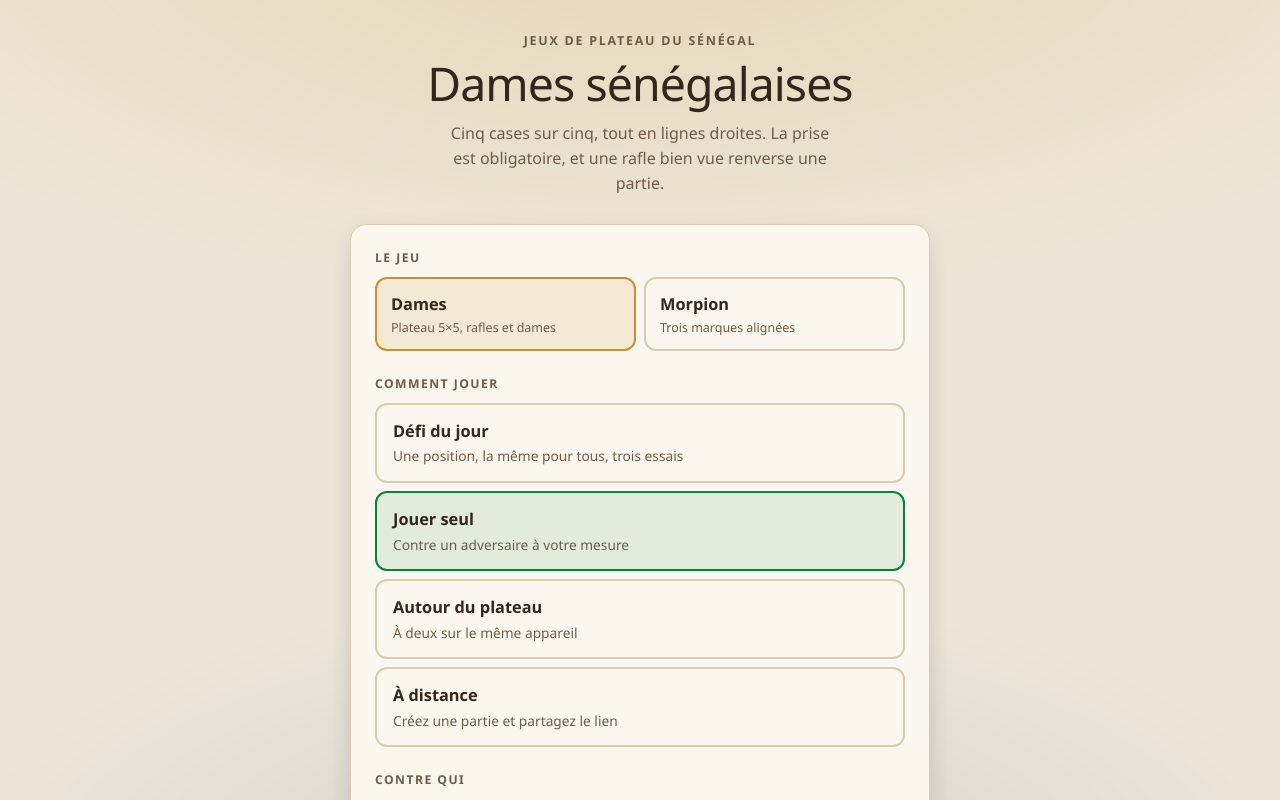
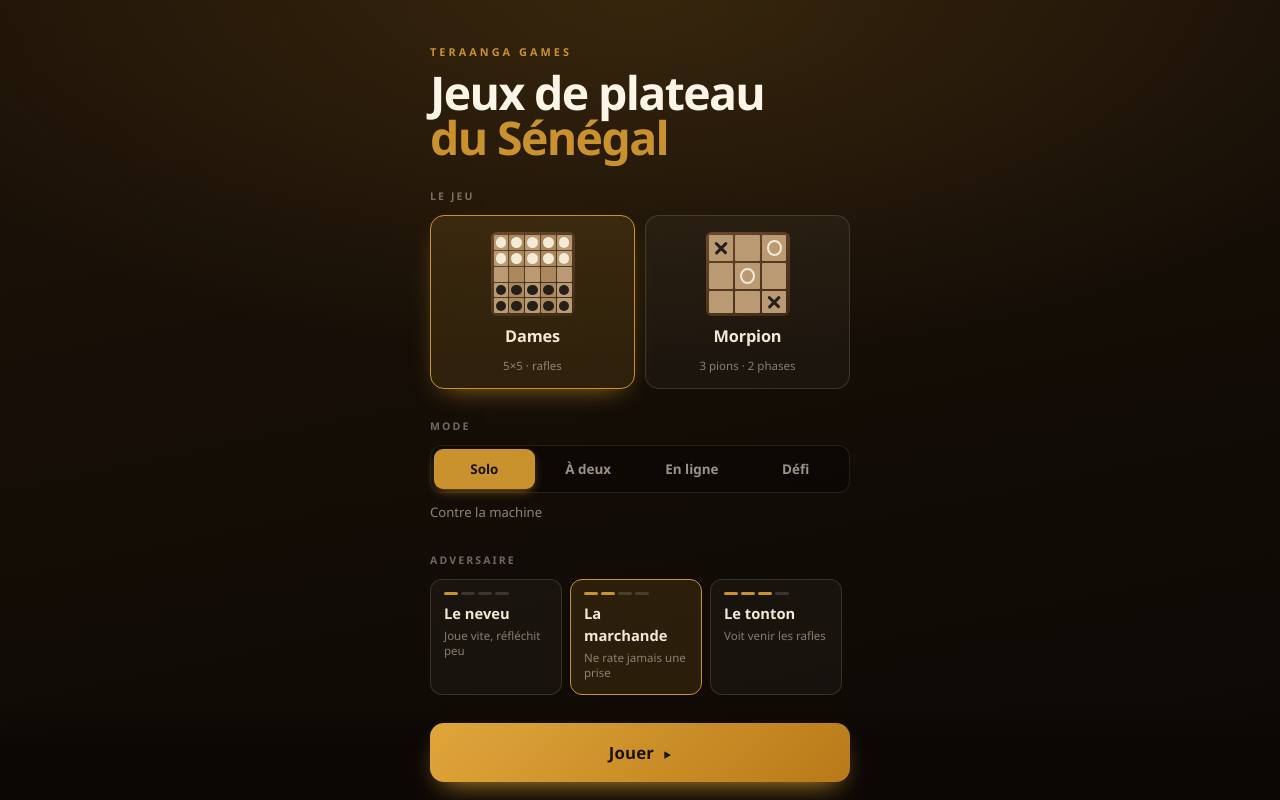
Before and after one commit to bibalaye/dame_sen, a Next.js app: page / in a window 1280 px wide. Shown: the top 800 px of the page. Built offline with nearby package versions, Linux system fonts and the light colour scheme.

Commit message:
feat: implement HomeScreen component with game selection and configuration UI

```diff
--- a/src/components/HomeScreen/HomeScreen.module.css
+++ b/src/components/HomeScreen/HomeScreen.module.css
@@ -1,232 +1,392 @@
+/*
+ * Écran de lancement.
+ *
+ * Il assume un fond profond dans les deux thèmes : c'est un seuil, pas un
+ * formulaire. La hiérarchie est portée par l'échelle typographique et par les
+ * aperçus de plateau — le jeu se choisit sur image — plutôt que par une pile de
+ * cartes de même poids.
+ */
 .screen {
-  width: 100%;
-  max-width: 620px;
-  margin: 0 auto;
-  padding: 32px 20px 48px;
+  min-height: 100dvh;
   display: flex;
   flex-direction: column;
-  gap: 28px;
+  background:
+    radial-gradient(90% 55% at 50% 0%, rgba(201, 146, 46, 0.16), transparent 70%),
+    linear-gradient(168deg, #1d1207 0%, #120c06 55%, #0b0704 100%);
+  color: #f2e8d6;
+  padding-top: env(safe-area-inset-top);
 }
 
-.header {
-  text-align: center;
+.inner {
+  flex: 1;
+  width: 100%;
+  max-width: 460px;
+  margin: 0 auto;
+  padding: 26px 20px 24px;
+  display: flex;
+  flex-direction: column;
+  gap: 26px;
 }
 
-.eyebrow {
-  margin: 0 0 8px;
-  font-size: 0.78rem;
-  font-weight: 600;
-  letter-spacing: 0.14em;
+/* --- Titre ---------------------------------------------------------------- */
+
+.header {
+  display: flex;
+  flex-direction: column;
+  gap: 10px;
+}
+
+.brand {
+  font-size: 0.68rem;
+  font-weight: 800;
+  letter-spacing: 0.28em;
   text-transform: uppercase;
-  color: var(--text-soft);
+  color: var(--brass);
 }
 
 .title {
-  margin: 0 0 14px;
-  font-size: clamp(2rem, 7vw, 2.9rem);
-  line-height: 1.05;
-  letter-spacing: -0.02em;
-  color: var(--text);
+  margin: 0;
+  display: flex;
+  flex-direction: column;
+  font-size: clamp(2.1rem, 9vw, 2.9rem);
+  font-weight: 800;
+  line-height: 0.96;
+  letter-spacing: -0.035em;
+  color: #fdf6e8;
 }
 
-.pitch {
-  margin: 0 auto;
-  max-width: 42ch;
-  color: var(--text-soft);
-  line-height: 1.55;
+.titleAccent {
+  color: var(--brass);
 }
 
-.panel {
-  background: var(--surface);
-  border: 1px solid var(--line);
-  border-radius: 16px;
-  padding: 24px;
-  box-shadow: var(--shadow-soft);
+/* --- Sections ------------------------------------------------------------- */
+
+.section {
   display: flex;
   flex-direction: column;
-  gap: 24px;
+  gap: 10px;
 }
 
-.group {
-  border: none;
+.label {
   margin: 0;
-  padding: 0;
+  font-size: 0.66rem;
+  font-weight: 800;
+  letter-spacing: 0.2em;
+  text-transform: uppercase;
+  color: rgba(242, 232, 214, 0.42);
 }
 
-.legend {
-  font-size: 0.76rem;
-  font-weight: 700;
-  letter-spacing: 0.12em;
-  text-transform: uppercase;
-  color: var(--text-soft);
-  margin-bottom: 10px;
-  padding: 0;
+.hint {
+  margin: 0;
+  font-size: 0.82rem;
+  color: rgba(242, 232, 214, 0.55);
 }
 
-.modes {
-  display: flex;
-  flex-direction: column;
-  gap: 8px;
-}
+/* --- Choix du jeu, sur aperçu --------------------------------------------- */
 
-.mode {
-  display: flex;
-  flex-direction: column;
-  gap: 3px;
-  text-align: left;
-  padding: 14px 16px;
-  border: 2px solid var(--line);
-  border-radius: 12px;
-  background: var(--surface);
-  color: var(--text);
-  cursor: pointer;
-  transition: border-color 0.18s ease, background-color 0.18s ease, transform 0.18s ease;
-}
-
-.mode:hover {
-  border-color: var(--green);
-  transform: translateY(-1px);
-}
-
-.mode:focus-visible,
-.chip:focus-visible,
-.play:focus-visible {
-  outline: 3px solid var(--focus);
-  outline-offset: 2px;
-}
-
-.modeActive {
-  border-color: var(--green);
-  background: color-mix(in srgb, var(--green) 10%, var(--surface));
-}
-
-.modeTitle {
-  font-weight: 700;
-  font-size: 1.02rem;
-}
-
-.modeDetail {
-  font-size: 0.86rem;
-  color: var(--text-soft);
-}
-
-.chips {
-  display: flex;
-  gap: 8px;
-  flex-wrap: wrap;
-}
-
-.chip {
-  flex: 1 1 130px;
-  display: flex;
-  flex-direction: column;
-  gap: 2px;
-  text-align: left;
-  padding: 11px 13px;
-  border: 2px solid var(--line);
-  border-radius: 10px;
-  background: var(--surface);
-  color: var(--text);
-  cursor: pointer;
-  transition: border-color 0.18s ease, background-color 0.18s ease;
-}
-
-.chip:hover {
-  border-color: var(--brass);
-}
-
-.chipActive {
-  border-color: var(--brass);
-  background: color-mix(in srgb, var(--brass) 14%, var(--surface));
-}
-
-.chipName {
-  font-weight: 700;
-  font-size: 0.92rem;
-}
-
-.chipTag {
-  font-size: 0.76rem;
-  color: var(--text-soft);
-  line-height: 1.35;
-}
-
-.play {
-  padding: 16px 24px;
-  border: none;
-  border-radius: 50px;
-  background: linear-gradient(135deg, var(--green), var(--green-deep));
-  color: #fff;
-  font-size: 1.08rem;
-  font-weight: 700;
-  cursor: pointer;
-  box-shadow: 0 8px 20px -8px rgba(4, 107, 54, 0.8);
-  transition: transform 0.18s ease, box-shadow 0.18s ease;
-}
-
-.play:hover {
-  transform: translateY(-2px);
-  box-shadow: 0 14px 26px -10px rgba(4, 107, 54, 0.9);
-}
-
-@media (prefers-reduced-motion: reduce) {
-  .mode,
-  .chip,
-  .play {
-    transition: none;
-  }
-}
-
-/* Sélecteur de jeu : deux cartes côte à côte, en tête du panneau. */
 .games {
-  display: flex;
-  gap: 8px;
+  display: grid;
+  grid-template-columns: 1fr 1fr;
+  gap: 10px;
 }
 
 .game {
-  flex: 1;
   display: flex;
   flex-direction: column;
-  gap: 3px;
-  padding: 13px 14px;
-  text-align: left;
-  border: 2px solid var(--line);
-  border-radius: 12px;
-  background: var(--surface);
-  color: var(--text);
+  align-items: center;
+  gap: 8px;
+  padding: 16px 12px 14px;
+  border: 1px solid rgba(242, 232, 214, 0.14);
+  border-radius: 14px;
+  background: rgba(255, 255, 255, 0.035);
+  color: inherit;
   font-family: inherit;
   cursor: pointer;
   transition: border-color 0.18s ease, background-color 0.18s ease, transform 0.18s ease;
 }
 
 .game:hover {
-  border-color: var(--brass);
-  transform: translateY(-1px);
+  transform: translateY(-2px);
+  border-color: rgba(201, 146, 46, 0.5);
 }
 
-.game:focus-visible {
-  outline: 3px solid var(--focus);
-  outline-offset: 2px;
-}
-
-.gameActive {
+.gameOn {
   border-color: var(--brass);
-  background: color-mix(in srgb, var(--brass) 14%, var(--surface));
+  background: rgba(201, 146, 46, 0.14);
+  box-shadow: 0 10px 26px -14px rgba(201, 146, 46, 0.9);
 }
 
 .gameName {
   font-size: 1.02rem;
   font-weight: 800;
+  letter-spacing: -0.01em;
 }
 
 .gameDetail {
-  font-size: 0.78rem;
-  color: var(--text-soft);
+  font-size: 0.72rem;
+  color: rgba(242, 232, 214, 0.5);
+}
+
+/* Aperçus de plateau, dessinés en grille. */
+.preview {
+  display: grid;
+  gap: 1px;
+  width: 68px;
+  height: 68px;
+  padding: 3px;
+  border-radius: 6px;
+  background: linear-gradient(148deg, #6b4a2c, #3d2917);
+}
+
+.previewDames {
+  grid-template-columns: repeat(5, 1fr);
+}
+
+.previewMorpion {
+  grid-template-columns: repeat(3, 1fr);
+  gap: 2px;
+}
+
+.previewCell {
+  display: grid;
+  place-items: center;
+  background: #b99a72;
+  border-radius: 1px;
+}
+
+.previewAlt {
+  background: #a9885e;
+}
+
+.previewLight,
+.previewDark {
+  width: 72%;
+  height: 72%;
+  border-radius: 50%;
+}
+
+.previewLight {
+  background: #f3ead7;
+}
+
+.previewDark {
+  background: #241f1a;
+}
+
+.previewRound {
+  width: 62%;
+  height: 62%;
+  border-radius: 50%;
+  border: 2.5px solid #f3ead7;
+}
+
+.previewCross {
+  width: 66%;
+  height: 66%;
+  position: relative;
+}
+
+.previewCross::before,
+.previewCross::after {
+  content: "";
+  position: absolute;
+  top: 50%;
+  left: 0;
+  width: 100%;
+  height: 2.5px;
+  border-radius: 99px;
+  background: #241f1a;
+}
+
+.previewCross::before {
+  transform: translateY(-50%) rotate(45deg);
+}
+
+.previewCross::after {
+  transform: translateY(-50%) rotate(-45deg);
+}
+
+/* --- Sélecteurs compacts --------------------------------------------------- */
+
+.segments {
+  display: flex;
+  gap: 3px;
+  padding: 3px;
+  border-radius: 12px;
+  background: rgba(0, 0, 0, 0.34);
+  border: 1px solid rgba(242, 232, 214, 0.1);
+}
+
+.segment {
+  flex: 1;
+  padding: 10px 6px;
+  border: none;
+  border-radius: 9px;
+  background: transparent;
+  color: rgba(242, 232, 214, 0.62);
+  font-family: inherit;
+  font-size: 0.84rem;
+  font-weight: 700;
+  cursor: pointer;
+  white-space: nowrap;
+  transition: background-color 0.18s ease, color 0.18s ease;
+}
+
+.segment:hover {
+  color: #f2e8d6;
+}
+
+.segmentOn {
+  background: var(--brass);
+  color: #1c1204;
+  box-shadow: 0 4px 12px -4px rgba(201, 146, 46, 0.8);
+}
+
+/* --- Adversaires, en rail horizontal --------------------------------------- */
+
+.rail {
+  display: flex;
+  gap: 8px;
+  overflow-x: auto;
+  padding-bottom: 4px;
+  scroll-snap-type: x mandatory;
+  -webkit-overflow-scrolling: touch;
+  scrollbar-width: none;
+}
+
+.rail::-webkit-scrollbar {
+  display: none;
+}
+
+.card {
+  flex: 0 0 auto;
+  width: 132px;
+  scroll-snap-align: start;
+  display: flex;
+  flex-direction: column;
+  gap: 5px;
+  padding: 12px 13px 13px;
+  text-align: left;
+  border: 1px solid rgba(242, 232, 214, 0.14);
+  border-radius: 12px;
+  background: rgba(255, 255, 255, 0.035);
+  color: inherit;
+  font-family: inherit;
+  cursor: pointer;
+  transition: border-color 0.18s ease, background-color 0.18s ease;
+}
+
+.card:hover {
+  border-color: rgba(201, 146, 46, 0.5);
+}
+
+.cardOn {
+  border-color: var(--brass);
+  background: rgba(201, 146, 46, 0.14);
+}
+
+/* Jauge de niveau : quatre plots dont on allume les premiers. */
+.pips {
+  display: flex;
+  gap: 3px;
+  margin-bottom: 2px;
+}
+
+.pip,
+.pipOn {
+  width: 14px;
+  height: 3px;
+  border-radius: 99px;
+}
+
+.pip {
+  background: rgba(242, 232, 214, 0.16);
+}
+
+.pipOn {
+  background: var(--brass);
+}
+
+.cardName {
+  font-size: 0.92rem;
+  font-weight: 800;
+}
+
+.cardTag {
+  font-size: 0.72rem;
   line-height: 1.3;
+  color: rgba(242, 232, 214, 0.5);
+}
+
+/* --- Lancement ------------------------------------------------------------- */
+
+.launcher {
+  position: sticky;
+  bottom: 0;
+  padding: 14px 20px calc(18px + env(safe-area-inset-bottom));
+  background: linear-gradient(to top, #0b0704 55%, rgba(11, 7, 4, 0));
+}
+
+.play {
+  width: 100%;
+  max-width: 420px;
+  margin: 0 auto;
+  display: flex;
+  align-items: center;
+  justify-content: center;
+  gap: 10px;
+  padding: 17px 24px;
+  border: none;
+  border-radius: 14px;
+  background: linear-gradient(135deg, #e0a63a, #b87a19);
+  color: #1c1204;
+  font-family: inherit;
+  font-size: 1.05rem;
+  font-weight: 800;
+  letter-spacing: 0.01em;
+  cursor: pointer;
+  box-shadow: 0 12px 28px -12px rgba(224, 166, 58, 0.9);
+  transition: transform 0.16s ease, box-shadow 0.16s ease;
+}
+
+.play:hover {
+  transform: translateY(-2px);
+  box-shadow: 0 18px 34px -14px rgba(224, 166, 58, 1);
+}
+
+.play:active {
+  transform: translateY(0);
+}
+
+.playIcon {
+  font-size: 0.9em;
+}
+
+.game:focus-visible,
+.segment:focus-visible,
+.card:focus-visible,
+.play:focus-visible {
+  outline: 3px solid #f0d9a4;
+  outline-offset: 3px;
+}
+
+@media (min-width: 640px) {
+  .inner {
+    padding-top: 44px;
+    gap: 30px;
+  }
+
+  .preview {
+    width: 84px;
+    height: 84px;
+  }
 }
 
 @media (prefers-reduced-motion: reduce) {
-  .game {
+  .game,
+  .segment,
+  .card,
+  .play {
     transition: none;
   }
 }
--- a/src/components/HomeScreen/index.tsx
+++ b/src/components/HomeScreen/index.tsx
@@ -18,42 +18,72 @@ export const OPPONENTS: ReadonlyArray<{
   { id: 'expert', name: 'Le vieux', tagline: 'Sous le manguier depuis 40 ans' },
 ];
 
-const GAMES: ReadonlyArray<{ id: GameKind; name: string; detail: string }> = [
-  { id: 'dames', name: 'Dames', detail: 'Plateau 5×5, rafles et dames' },
-  { id: 'morpion', name: 'Morpion', detail: 'Trois marques alignées' },
+const GAMES: ReadonlyArray<{
+  id: GameKind;
+  name: string;
+  detail: string;
+}> = [
+  { id: 'dames', name: 'Dames', detail: '5×5 · rafles' },
+  { id: 'morpion', name: 'Morpion', detail: '3 pions · 2 phases' },
 ];
 
 const MODES: ReadonlyArray<{
   id: GameMode;
-  title: string;
+  label: string;
   detail: string;
-  /** Le défi du jour repose sur une position de dames : lui seul est réservé. */
+  /** Le défi du jour repose sur une position de dames. */
   damesOnly?: boolean;
 }> = [
-  {
-    id: 'daily',
-    title: 'Défi du jour',
-    detail: 'Une position, la même pour tous, trois essais',
-    damesOnly: true,
-  },
-  {
-    id: 'solo',
-    title: 'Jouer seul',
-    detail: 'Contre un adversaire à votre mesure',
-  },
-  {
-    id: 'pass',
-    title: 'Autour du plateau',
-    detail: 'À deux sur le même appareil',
-  },
-  {
-    id: 'online',
-    title: 'À distance',
-    detail: 'Créez une partie et partagez le lien',
-  },
+  { id: 'solo', label: 'Solo', detail: 'Contre la machine' },
+  { id: 'pass', label: 'À deux', detail: 'Sur cet appareil' },
+  { id: 'online', label: 'En ligne', detail: 'Par lien partagé' },
+  { id: 'daily', label: 'Défi', detail: 'Le puzzle du jour', damesOnly: true },
 ];
 
 const TIME_OPTIONS: readonly TimeControl[] = ['none', 'blitz', 'bullet'];
+
+/** Aperçu du plateau, dessiné en CSS : un jeu se choisit sur image, pas sur mot. */
+const BoardPreview: React.FC<{ kind: GameKind }> = ({ kind }) => {
+  if (kind === 'morpion') {
+    // Trois pions posés, une grille de neuf cases.
+    const marks: Record<number, 'x' | 'o'> = { 0: 'x', 4: 'o', 8: 'x', 2: 'o' };
+    return (
+      <span className={`${styles.preview} ${styles.previewMorpion}`} aria-hidden="true">
+        {Array.from({ length: 9 }, (_, i) => (
+          <span key={i} className={styles.previewCell}>
+            {marks[i] && (
+              <span
+                className={marks[i] === 'x' ? styles.previewCross : styles.previewRound}
+              />
+            )}
+          </span>
+        ))}
+      </span>
+    );
+  }
+
+  // Damier 5×5 avec les deux camps face à face.
+  return (
+    <span className={`${styles.preview} ${styles.previewDames}`} aria-hidden="true">
+      {Array.from({ length: 25 }, (_, i) => {
+        const row = Math.floor(i / 5);
+        const side = row < 2 ? 'light' : row > 2 ? 'dark' : null;
+        return (
+          <span
+            key={i}
+            className={`${styles.previewCell} ${(row + i) % 2 ? styles.previewAlt : ''}`}
+          >
+            {side && (
+              <span
+                className={side === 'light' ? styles.previewLight : styles.previewDark}
+              />
+            )}
+          </span>
+        );
+      })}
+    </span>
+  );
+};
 
 const HomeScreen: React.FC = () => {
   const { startGame } = useGameContext();
@@ -77,117 +107,126 @@ const HomeScreen: React.FC = () => {
   const handleKind = (next: GameKind) => {
     setKind(next);
     if (next === 'morpion') {
-      // Le défi du jour repose sur une position de dames.
       if (mode === 'daily') setMode('solo');
       if (difficulty === 'expert') setDifficulty('hard');
     }
   };
 
+  const cta =
+    mode === 'online' ? 'Créer ou rejoindre' : mode === 'daily' ? 'Relever le défi' : 'Jouer';
+
   return (
     <div className={styles.screen}>
-      <header className={styles.header}>
-        <p className={styles.eyebrow}>Jeux de plateau du Sénégal</p>
-        <h1 className={styles.title}>
-          {kind === 'dames' ? 'Dames sénégalaises' : 'Morpion'}
-        </h1>
-        <p className={styles.pitch}>
-          {kind === 'dames'
-            ? 'Cinq cases sur cinq, tout en lignes droites. La prise est obligatoire, et une rafle bien vue renverse une partie.'
-            : 'Trois pions chacun : on les pose, puis on les déplace jusqu’à en aligner trois. Deux phases, et jamais de position figée.'}
-        </p>
-      </header>
+      <div className={styles.inner}>
+        <header className={styles.header}>
+          <span className={styles.brand}>Teraanga Games</span>
+          <h1 className={styles.title}>
+            Jeux de plateau
+            <span className={styles.titleAccent}>du Sénégal</span>
+          </h1>
+        </header>
 
-      <div className={styles.panel}>
-        <fieldset className={styles.group}>
-          <legend className={styles.legend}>Le jeu</legend>
+        <section className={styles.section}>
+          <h2 className={styles.label}>Le jeu</h2>
           <div className={styles.games}>
             {GAMES.map((entry) => (
               <button
                 key={entry.id}
                 type="button"
-                className={`${styles.game} ${kind === entry.id ? styles.gameActive : ''}`}
+                className={`${styles.game} ${kind === entry.id ? styles.gameOn : ''}`}
                 onClick={() => handleKind(entry.id)}
                 aria-pressed={kind === entry.id}
               >
+                <BoardPreview kind={entry.id} />
                 <span className={styles.gameName}>{entry.name}</span>
                 <span className={styles.gameDetail}>{entry.detail}</span>
               </button>
             ))}
           </div>
-        </fieldset>
+        </section>
 
-        <fieldset className={styles.group}>
-          <legend className={styles.legend}>Comment jouer</legend>
-          <div className={styles.modes}>
+        <section className={styles.section}>
+          <h2 className={styles.label}>Mode</h2>
+          <div className={styles.segments} role="group">
             {modes.map((entry) => (
               <button
                 key={entry.id}
                 type="button"
-                className={`${styles.mode} ${mode === entry.id ? styles.modeActive : ''}`}
+                className={`${styles.segment} ${mode === entry.id ? styles.segmentOn : ''}`}
                 onClick={() => setMode(entry.id)}
                 aria-pressed={mode === entry.id}
+                title={entry.detail}
               >
-                <span className={styles.modeTitle}>{entry.title}</span>
-                <span className={styles.modeDetail}>{entry.detail}</span>
+                {entry.label}
               </button>
             ))}
           </div>
-        </fieldset>
+          <p className={styles.hint}>
+            {modes.find((entry) => entry.id === mode)?.detail}
+          </p>
+        </section>
 
         {mode === 'solo' && (
-          <fieldset className={styles.group}>
-            <legend className={styles.legend}>Contre qui</legend>
-            <div className={styles.chips}>
-              {opponents.map((entry) => (
+          <section className={styles.section}>
+            <h2 className={styles.label}>Adversaire</h2>
+            <div className={styles.rail}>
+              {opponents.map((entry, index) => (
                 <button
                   key={entry.id}
                   type="button"
-                  className={`${styles.chip} ${
-                    difficulty === entry.id ? styles.chipActive : ''
-                  }`}
+                  className={`${styles.card} ${difficulty === entry.id ? styles.cardOn : ''}`}
                   onClick={() => setDifficulty(entry.id)}
                   aria-pressed={difficulty === entry.id}
                 >
-                  <span className={styles.chipName}>{entry.name}</span>
-                  <span className={styles.chipTag}>{entry.tagline}</span>
+                  {/* Le niveau se lit d'un coup d'œil, sans avoir à comparer. */}
+                  <span className={styles.pips} aria-hidden="true">
+                    {Array.from({ length: opponents.length }, (_, i) => (
+                      <span
+                        key={i}
+                        className={i <= index ? styles.pipOn : styles.pip}
+                      />
+                    ))}
+                  </span>
+                  <span className={styles.cardName}>{entry.name}</span>
+                  <span className={styles.cardTag}>{entry.tagline}</span>
                 </button>
               ))}
             </div>
-          </fieldset>
+          </section>
         )}
 
         {kind === 'dames' && mode !== 'daily' && (
-          <fieldset className={styles.group}>
-            <legend className={styles.legend}>Rythme</legend>
-            <div className={styles.chips}>
+          <section className={styles.section}>
+            <h2 className={styles.label}>Cadence</h2>
+            <div className={styles.segments} role="group">
               {TIME_OPTIONS.map((id) => (
                 <button
                   key={id}
                   type="button"
-                  className={`${styles.chip} ${
-                    timeControl === id ? styles.chipActive : ''
-                  }`}
+                  className={`${styles.segment} ${timeControl === id ? styles.segmentOn : ''}`}
                   onClick={() => setTimeControl(id)}
                   aria-pressed={timeControl === id}
                 >
-                  <span className={styles.chipName}>{TIME_CONTROLS[id].label}</span>
-                  <span className={styles.chipTag}>{TIME_CONTROLS[id].description}</span>
+                  {TIME_CONTROLS[id].label}
                 </button>
               ))}
             </div>
-          </fieldset>
+            <p className={styles.hint}>{TIME_CONTROLS[timeControl].description}</p>
+          </section>
         )}
+      </div>
 
+      {/* Le lancement reste sous le pouce, quelle que soit la longueur de l'écran. */}
+      <div className={styles.launcher}>
         <button
           type="button"
           className={styles.play}
           onClick={() => startGame({ kind, mode, difficulty, timeControl })}
         >
-          {mode === 'online'
-            ? 'Créer ou rejoindre'
-            : mode === 'daily'
-              ? 'Relever le défi'
-              : 'Commencer la partie'}
+          {cta}
+          <span className={styles.playIcon} aria-hidden="true">
+            ▸
+          </span>
         </button>
       </div>
     </div>
```
